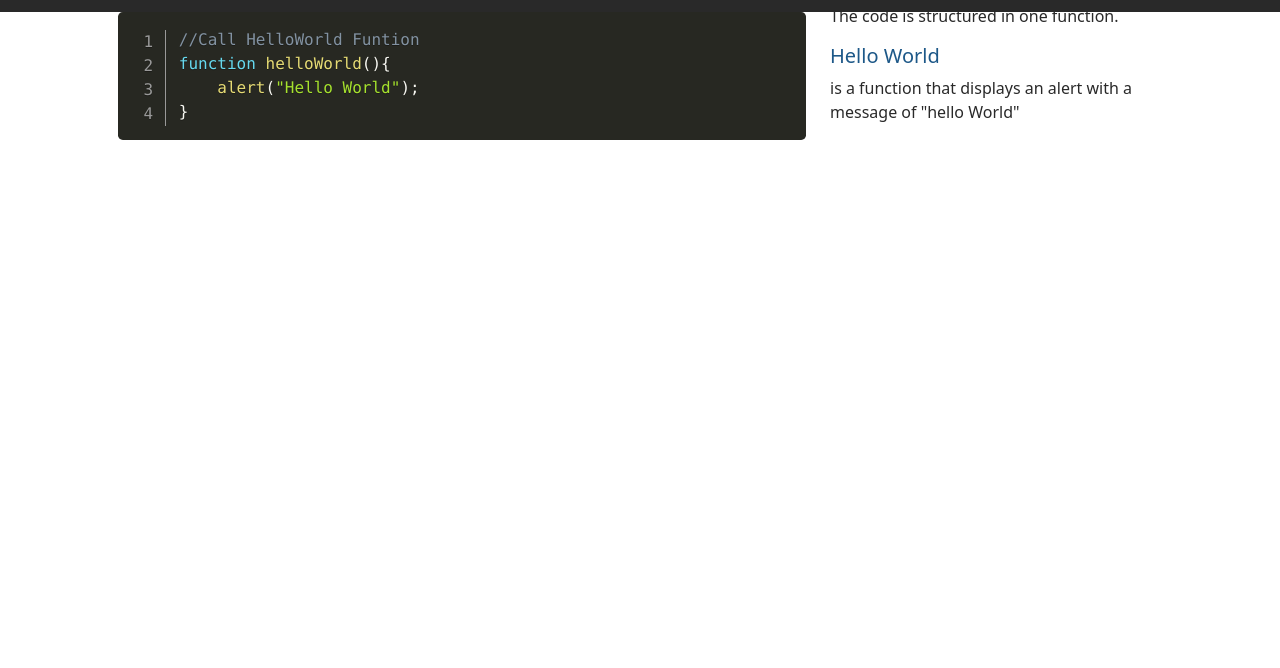
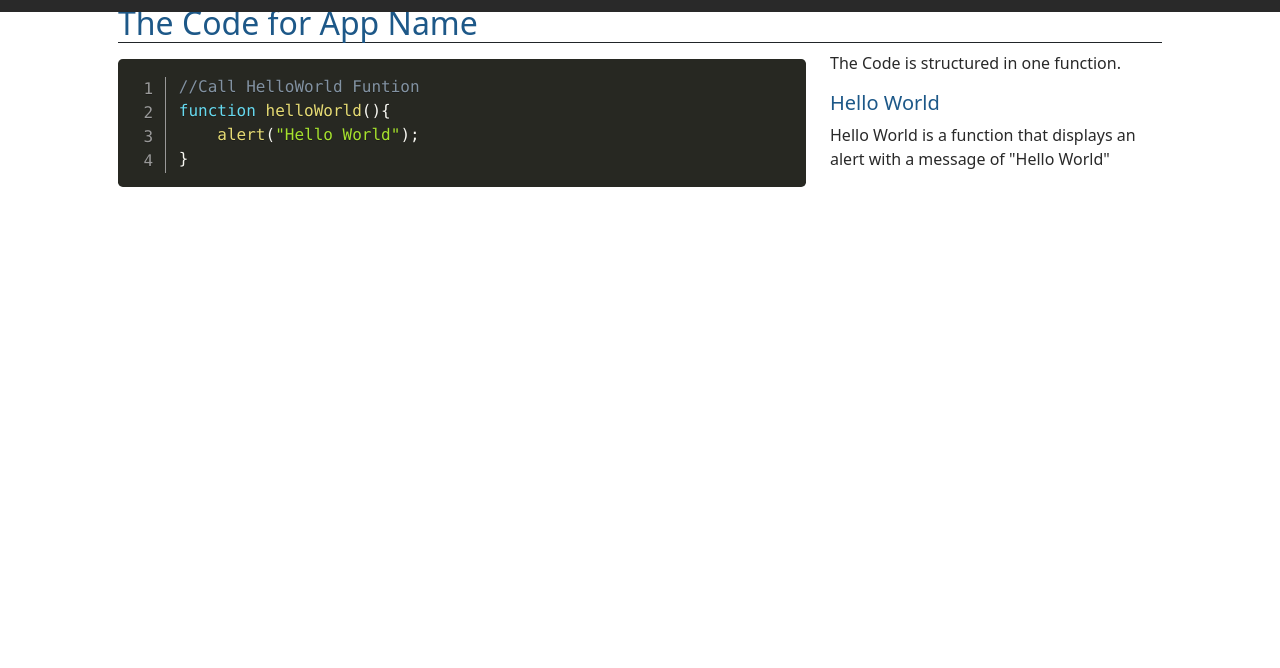
Before and after one commit to stefanmieres/JsSiteTemplate, a plain HTML site: page code.html in a window 1280 px wide. Shown: the part 44-712 px from the top of the page. Drawn offline with nearby package versions, Linux system fonts and the light colour scheme.

Commit message:
Adding h2 to The Code Session

```diff
--- a/code.html
+++ b/code.html
@@ -52,6 +52,7 @@
 <!--====MAIN Section==-->
 <main class="flex-shrink-0">
     <div class="container py-5 px-5">
+        <h2 class="border-1 border-bottom border-dark">The Code for App Name</h2>
         <div class="row row-cols-1 row-cols-lg-2">
             <div class="col-lg-8">
                 <pre class="line-numbers"><code class="language-javascript">
@@ -63,9 +64,9 @@
                 </pre>
             </div>
             <div class="col-lg-4">
-                <p>The code is structured in one function.</p>
+                <p>The Code is structured in one function.</p>
                 <h5>Hello World</h5>
-                <p>is a function that displays an alert with a message of "hello World"</p>
+                <p>Hello World is a function that displays an alert with a message of "Hello World"</p>
             </div>
 
         </div>
--- a/js/site.js
+++ b/js/site.js
@@ -1,4 +1,4 @@
-//Call HelloWorld Funtion
+//Call helloWorld Funtion
 function helloWorld(){
     alert("Hello World");
 }
```
